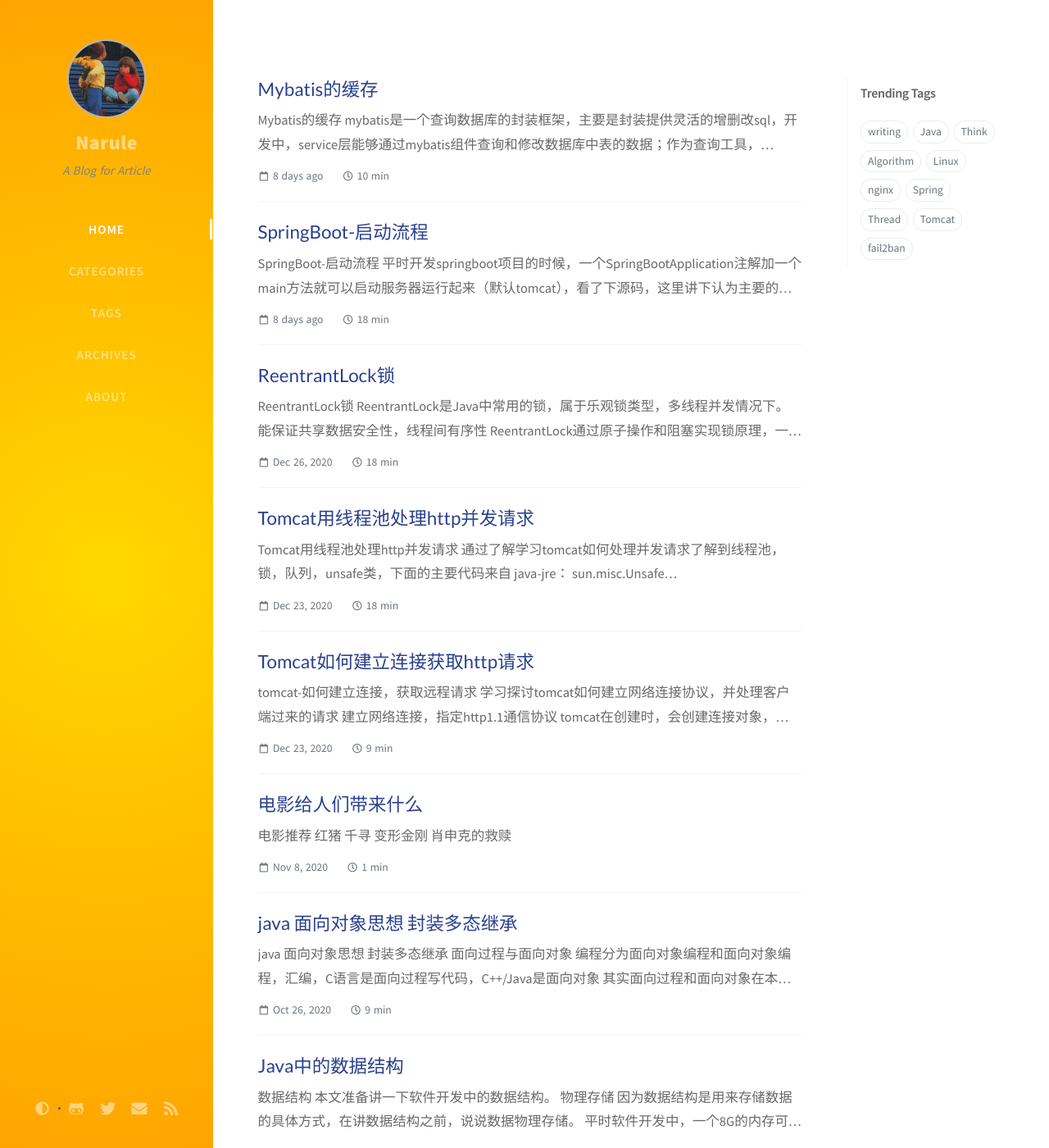
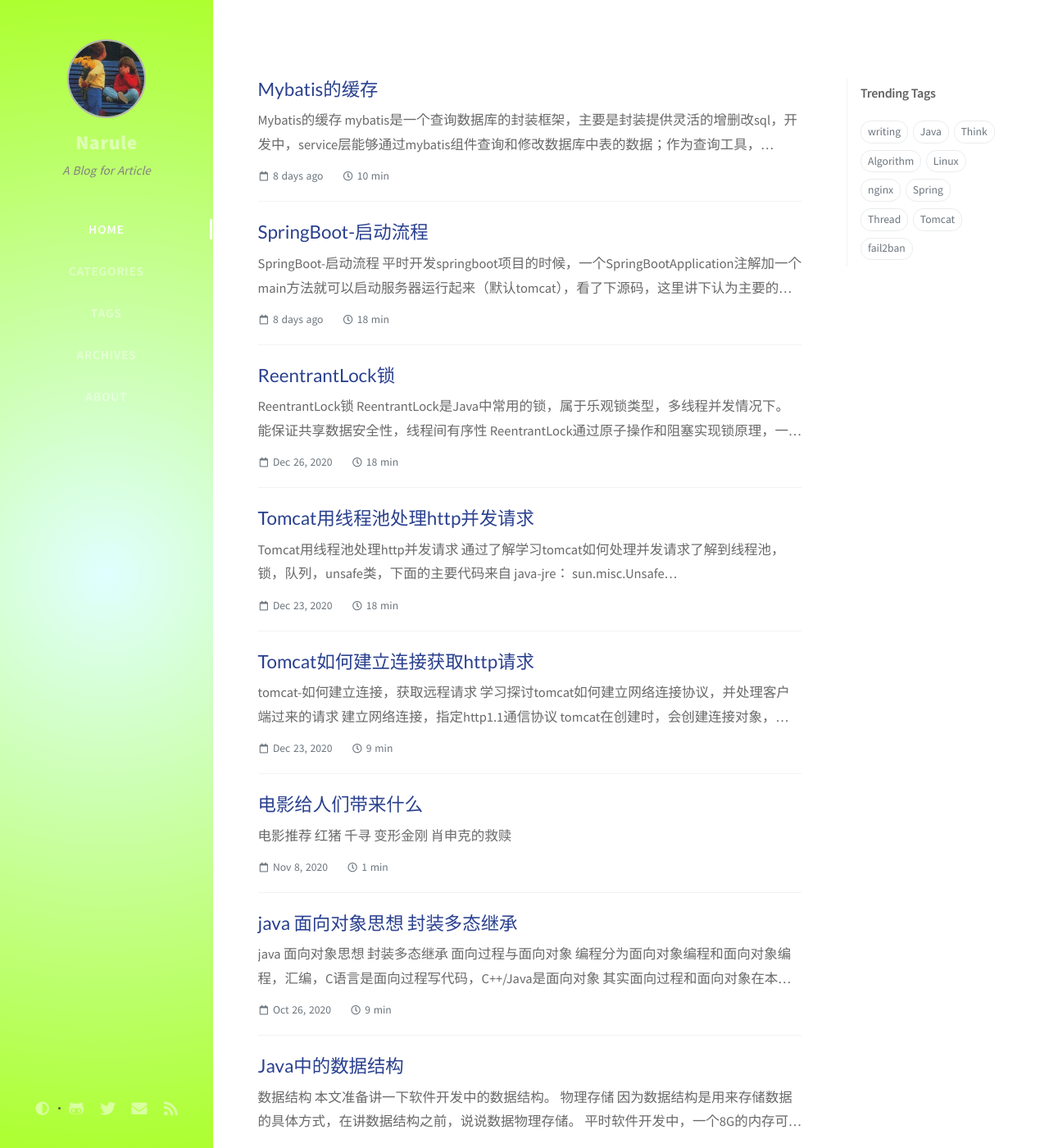
Before and after one commit to narule/narule.github.io, a Jekyll site: the page built from index.html, in a window 1280 px wide and 1400 px high. Shown: the whole window at 82% size. Built offline with Jekyll 4.4.1, drawn with Linux system fonts in a browser that asks for light colours; nearby versions of some CDN libraries; the list of posts is cut into pages by our own code; comment, search, counter and statistics services are not loaded.

Commit message:
Update light-typography.scss

```diff
--- a/assets/css/_colors/light-typography.scss
+++ b/assets/css/_colors/light-typography.scss
@@ -35,8 +35,8 @@
     rgba(42, 30, 107, 1) 0%,
     rgba(35, 37, 46, 1) 100%);
     */
-    rgba(255, 215, 0, 1) 0%,
-    rgba(255, 165, 0, 1) 100%);
+    rgba(224, 255, 255, 1) 0%,
+    rgba(173, 255, 47, 1) 100%);
   --nav-cursor-color: #fcfcfc;
 
   /* Topbar */
```
